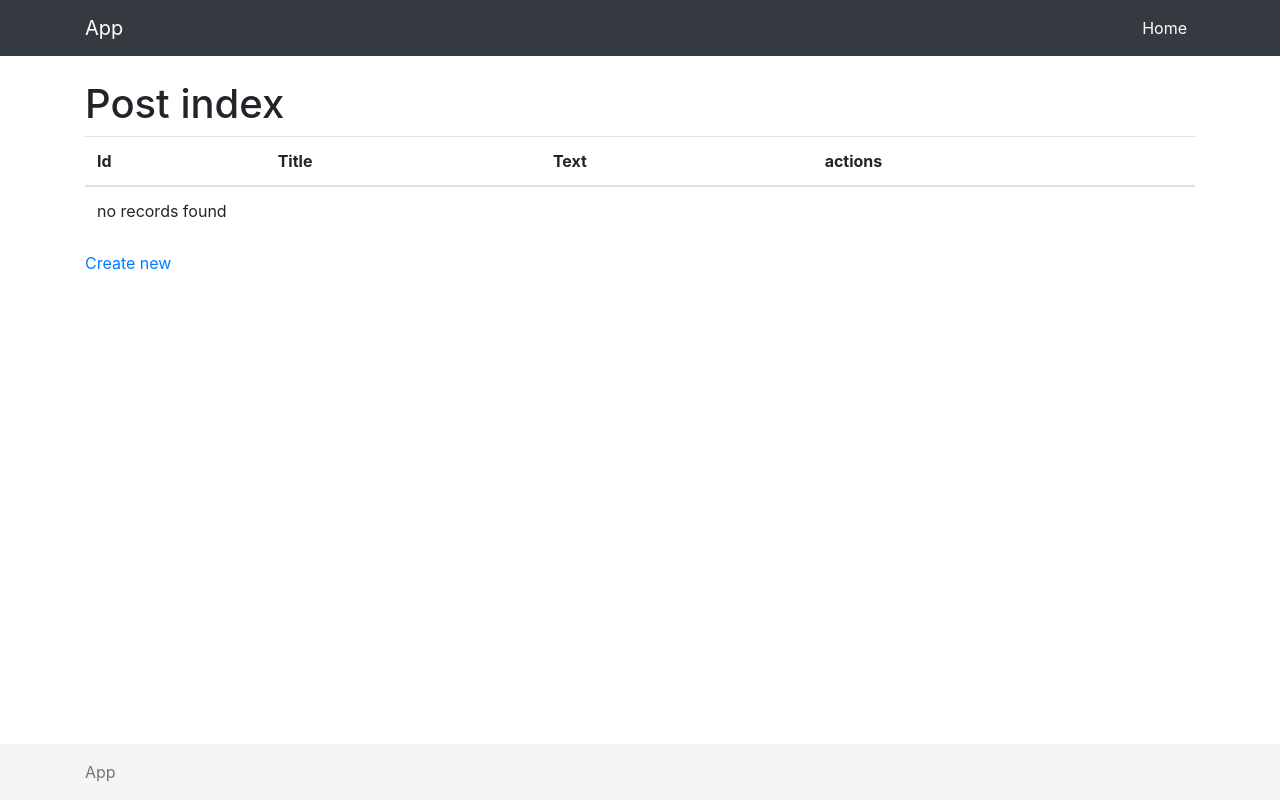
After one commit to antontit/project_managers, a Symfony app: template manager/templates/post/index.html.twig in a window 1280 px wide. The commit adds this page. Run offline with Twig, Linux system fonts and the light colour scheme; the template is opened without the code that fills it, so the values that code supplies are empty; some libraries are stand-ins or nearby versions.

Commit message:
required bootstrap base template

```diff
--- a/manager/templates/base.html.twig
+++ b/manager/templates/base.html.twig
@@ -1,12 +1,67 @@
 <!DOCTYPE html>
-<html>
+<html lang="en" class="h-100">
 <head>
-        <meta charset="UTF-8">
+    <meta charset="utf-8">
+    <meta name="viewport" content="width=device-width, initial-scale=1, shrink-to-fit=no">
     <title>{% block title %}Welcome!{% endblock %}</title>
+
+    <link rel="stylesheet" href="https://stackpath.bootstrapcdn.com/bootstrap/4.3.1/css/bootstrap.min.css"
+          crossorigin="anonymous">
+    <!-- Custom styles for this template -->
+    <style>
+        main > .container {
+            padding: 80px 15px 0;
+        }
+
+        .footer {
+            background-color: #f5f5f5;
+        }
+
+        .footer > .container {
+            padding-right: 15px;
+            padding-left: 15px;
+        }
+    </style>
     {% block stylesheets %}{% endblock %}
 </head>
-    <body>
+<body class="d-flex flex-column h-100">
+<header>
+    <nav class="navbar navbar-expand-md navbar-dark fixed-top bg-dark">
+        <div class="container">
+
+            <a class="navbar-brand" href="{{ path('home') }}">App</a>
+            <button class="navbar-toggler" type="button" data-toggle="collapse" data-target="#navbarCollapse"
+                    aria-controls="navbarCollapse" aria-expanded="false" aria-label="Toggle navigation">
+                <span class="navbar-toggler-icon"></span>
+            </button>
+            <div class="collapse navbar-collapse" id="navbarCollapse">
+                <ul class="navbar-nav ml-auto">
+                    <li class="nav-item active">
+                        <a class="nav-link" href="{{ path('home') }}">Home</a>
+                    </li>
+                </ul>
+            </div>
+        </div>
+    </nav>
+</header>
+
+<main role="main" class="flex-shrink-0">
+    <div class="container">
+        {% block breadcrumbs %}{% endblock %}
         {% block body %}{% endblock %}
+    </div>
+</main>
+
+<footer class="footer mt-auto py-3">
+    <div class="container">
+        <span class="text-muted">App</span>
+    </div>
+</footer>
+
+<script src="https://code.jquery.com/jquery-3.3.1.slim.min.js" crossorigin="anonymous"></script>
+<script src="https://cdnjs.cloudflare.com/ajax/libs/popper.js/1.14.7/umd/popper.min.js"
+        crossorigin="anonymous"></script>
+<script src="https://stackpath.bootstrapcdn.com/bootstrap/4.3.1/js/bootstrap.min.js" crossorigin="anonymous"></script>
 {% block javascripts %}{% endblock %}
 </body>
 </html>
--- /dev/null
+++ b/manager/templates/post/_delete_form.html.twig
@@ -0,0 +1,5 @@
+<form method="post" action="{{ path('post_delete', {'id': post.id}) }}" onsubmit="return confirm('Are you sure you want to delete this item?');">
+    <input type="hidden" name="_method" value="DELETE">
+    <input type="hidden" name="_token" value="{{ csrf_token('delete' ~ post.id) }}">
+    <button class="btn">Delete</button>
+</form>
--- /dev/null
+++ b/manager/templates/post/_form.html.twig
@@ -0,0 +1,4 @@
+{{ form_start(form) }}
+    {{ form_widget(form) }}
+    <button class="btn">{{ button_label|default('Save') }}</button>
+{{ form_end(form) }}
--- /dev/null
+++ b/manager/templates/post/index.html.twig
@@ -0,0 +1,37 @@
+{% extends 'base.html.twig' %}
+
+{% block title %}Post index{% endblock %}
+
+{% block body %}
+    <h1>Post index</h1>
+
+    <table class="table">
+        <thead>
+            <tr>
+                <th>Id</th>
+                <th>Title</th>
+                <th>Text</th>
+                <th>actions</th>
+            </tr>
+        </thead>
+        <tbody>
+        {% for post in posts %}
+            <tr>
+                <td>{{ post.id }}</td>
+                <td>{{ post.title }}</td>
+                <td>{{ post.text }}</td>
+                <td>
+                    <a href="{{ path('post_show', {'id': post.id}) }}">show</a>
+                    <a href="{{ path('post_edit', {'id': post.id}) }}">edit</a>
+                </td>
+            </tr>
+        {% else %}
+            <tr>
+                <td colspan="4">no records found</td>
+            </tr>
+        {% endfor %}
+        </tbody>
+    </table>
+
+    <a href="{{ path('post_new') }}">Create new</a>
+{% endblock %}
```
Also changed, not shown: manager/src/Controller/PostController.php (added, +106 -0 lines), manager/src/Form/PostType.php (added, +26 -0 lines), manager/templates/post/edit.html.twig (added, +13 -0 lines), manager/templates/post/new.html.twig (added, +11 -0 lines), manager/templates/post/show.html.twig (added, +30 -0 lines). Lines whose indentation alone changed are shown as unchanged.
